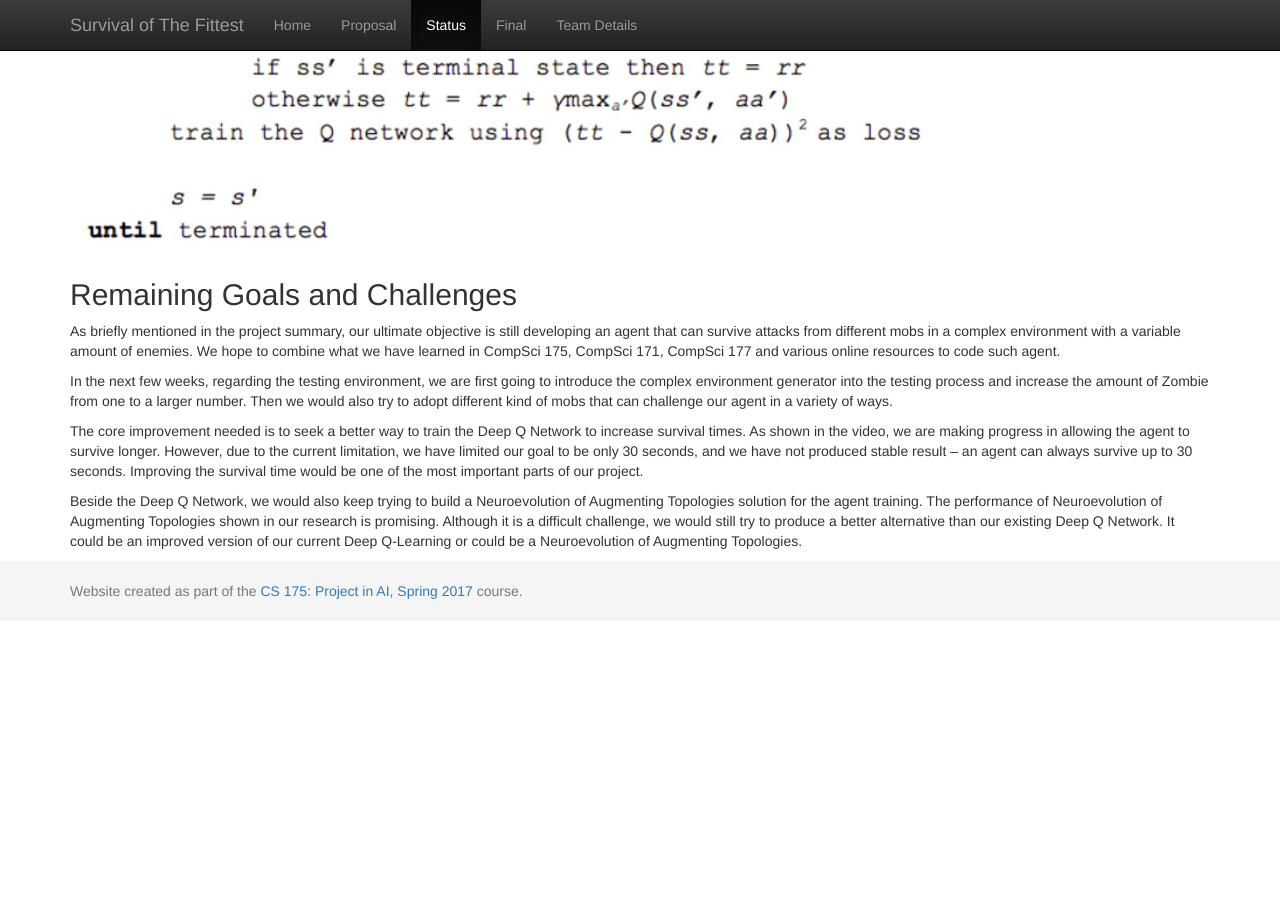
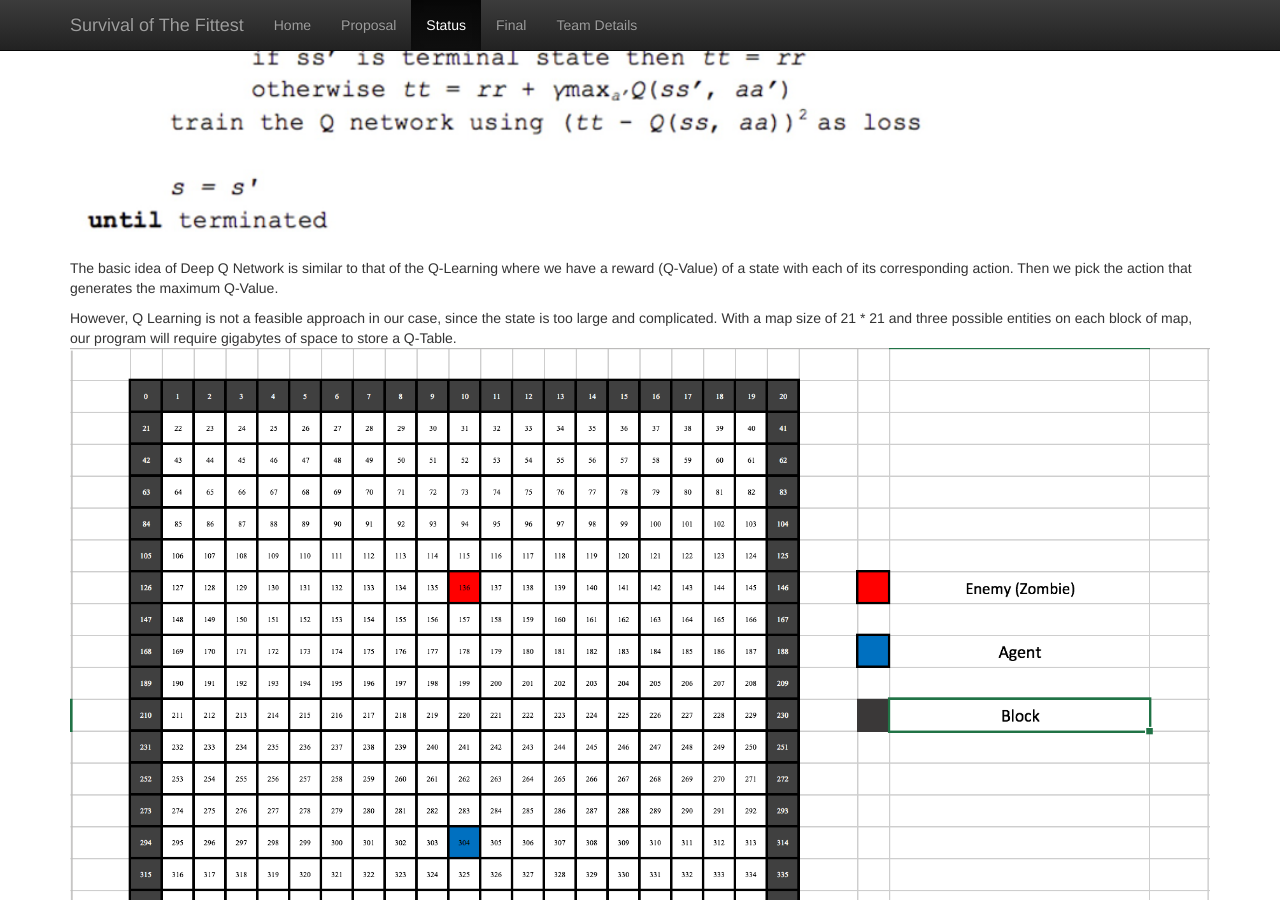
Before and after one commit to mingh2/SurvivalOfTheFittest, a Jekyll site: the page built from docs/status.md, in a window 1280 px wide and 900 px high, scrolled down 1019 px. Built offline with Jekyll 4.4.1, drawn with Linux system fonts in a browser that asks for light colours; before the commit the page ends 1640 px from its top, so only the background shows below that.

Commit message:
Update status.md

```diff
--- a/docs/status.md
+++ b/docs/status.md
@@ -18,8 +18,12 @@ By the final report time, our team aims to utilize the environment generator to
 
 ## Approach
 We are using Deep Q Network algorithm to train our agent. And the pseudocode of simpler version is shown as follow:
+<img src="Pseudocode.png" width="100%">
 
-<img src="Pseudocode.png" width="100%">
+The basic idea of Deep Q Network is similar to that of the Q-Learning where we have a reward (Q-Value) of a state with each of its corresponding action. Then we pick the action that generates the maximum Q-Value.
+
+However, Q Learning is not a feasible approach in our case, since the state is too large and complicated. With a map size of 21 * 21 and three possible entities on each block of map, our program will require gigabytes of space to store a Q-Table.
+<img src="State%20Representation.png" width="100%">
 
 ## Remaining Goals and Challenges
 
```
